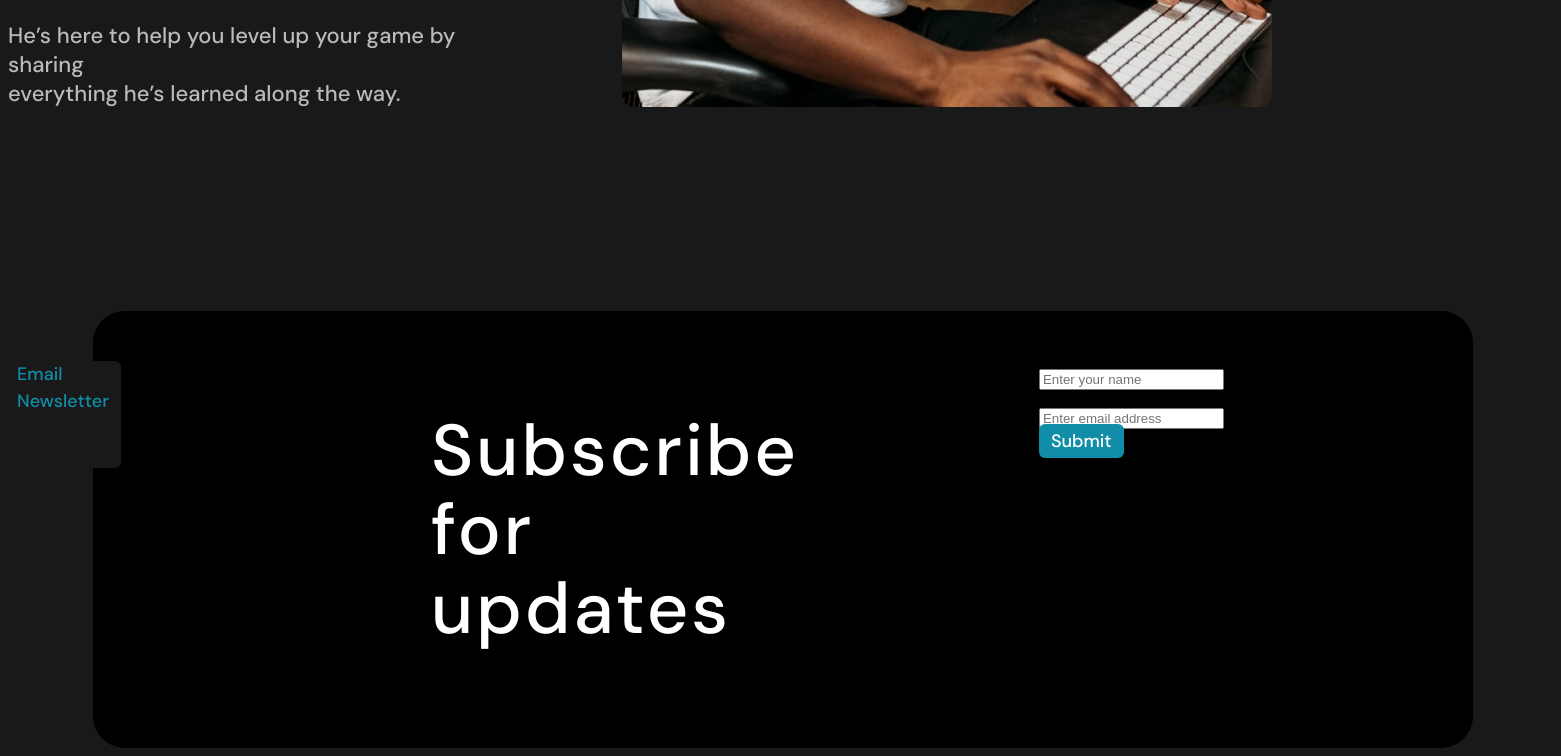
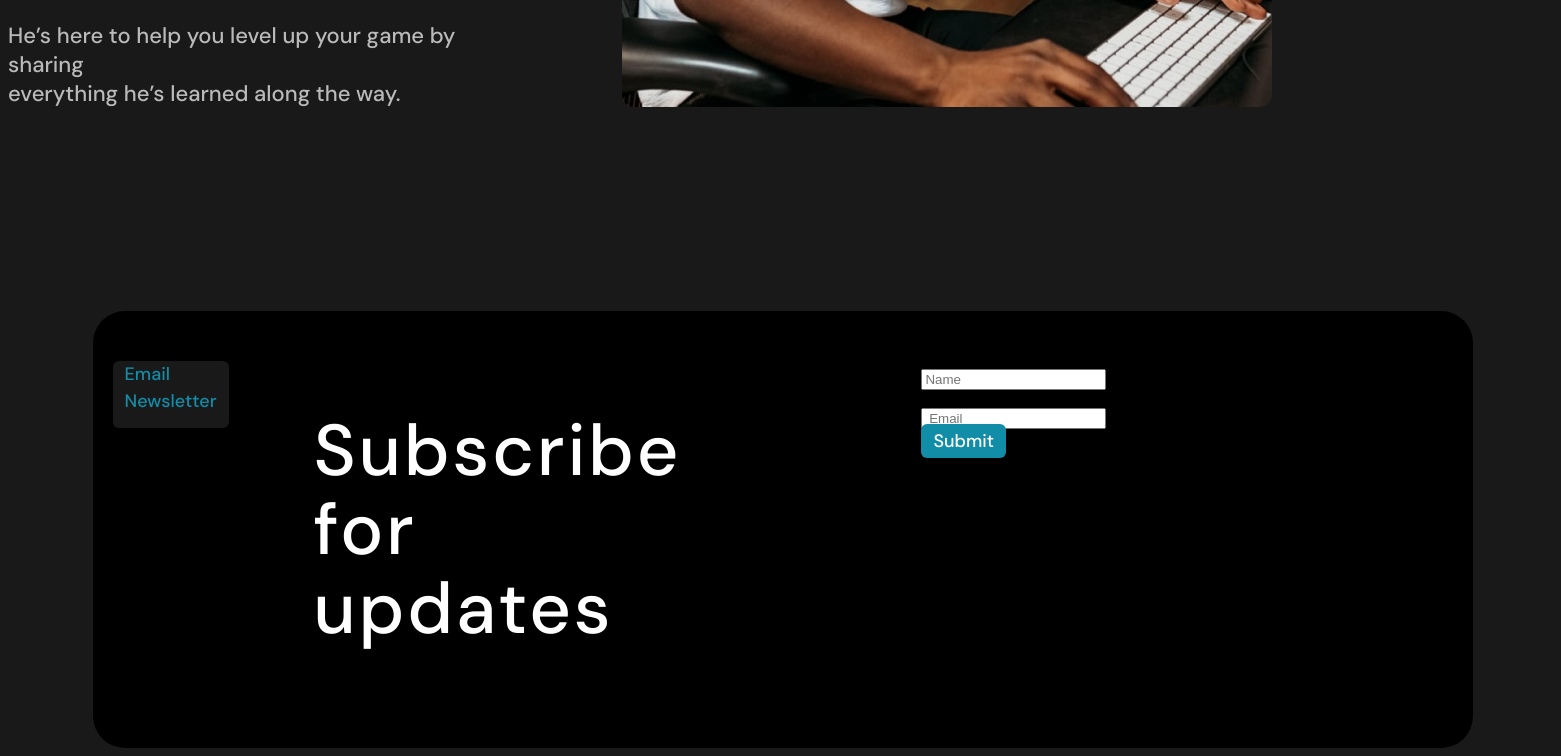
Before and after one commit to chingizkhans/castaway-2.0, a plain HTML site: page index.html in a window 1280 px wide. Shown: the part 3949-4705 px from the top of the page, 1561 px wide, since content can reach past the window. Drawn offline with Linux system fonts and the light colour scheme.

Commit message:
castaway-3.0

```diff
--- a/index.html
+++ b/index.html
@@ -175,20 +175,21 @@
             <form>
                 <div class="form_in ">
 
-                    <div class="form_input">
+                    <div class="form_input-1">
                         <span class="form_txt">Name</span>
                         <div class="form_input_in">
-                            <input class="input" type="text" placeholder="Enter your name">
+                            <input class="input" type="text" placeholder="Name">
                         </div>
                     </div>
-                    <div class="form_input">
-                        <span class="form_txt">Email</span>
+                    <div class="form_input-2">
+                        <span class="522px">Email</span>
                         <div class="form_input_in">
-                            <input class="input" type="email" placeholder="Enter email address">
+                            <input class="input" type="email" placeholder=" Email">
                         </div>
                     </div>
                     <a href="@" class="btn-view-add">Submit</a>
     </section>
+
 </body>
 
 </html>
--- a/style.css
+++ b/style.css
@@ -408,8 +408,8 @@ p {
     padding: 0px 12px;
     border-radius: 6px;
     margin-top: 10px;
-    margin-bottom: 240px;
-    margin-right: 310px;
+    margin-bottom: 280px;
+    margin-right: 85px;
 }
 
 .btn-view-add {
@@ -420,6 +420,7 @@ p {
     background-color: #118DA8;
     padding: 5px 12px;
     border-radius: 6px;
+
 }
 
 .form_input_in {
@@ -428,3 +429,6 @@ p {
     width: 522px;
 
 }
+.form_in{
+    width: 532px;
+}
```
Also changed, not shown: media.css (added, +25 -0 lines).
